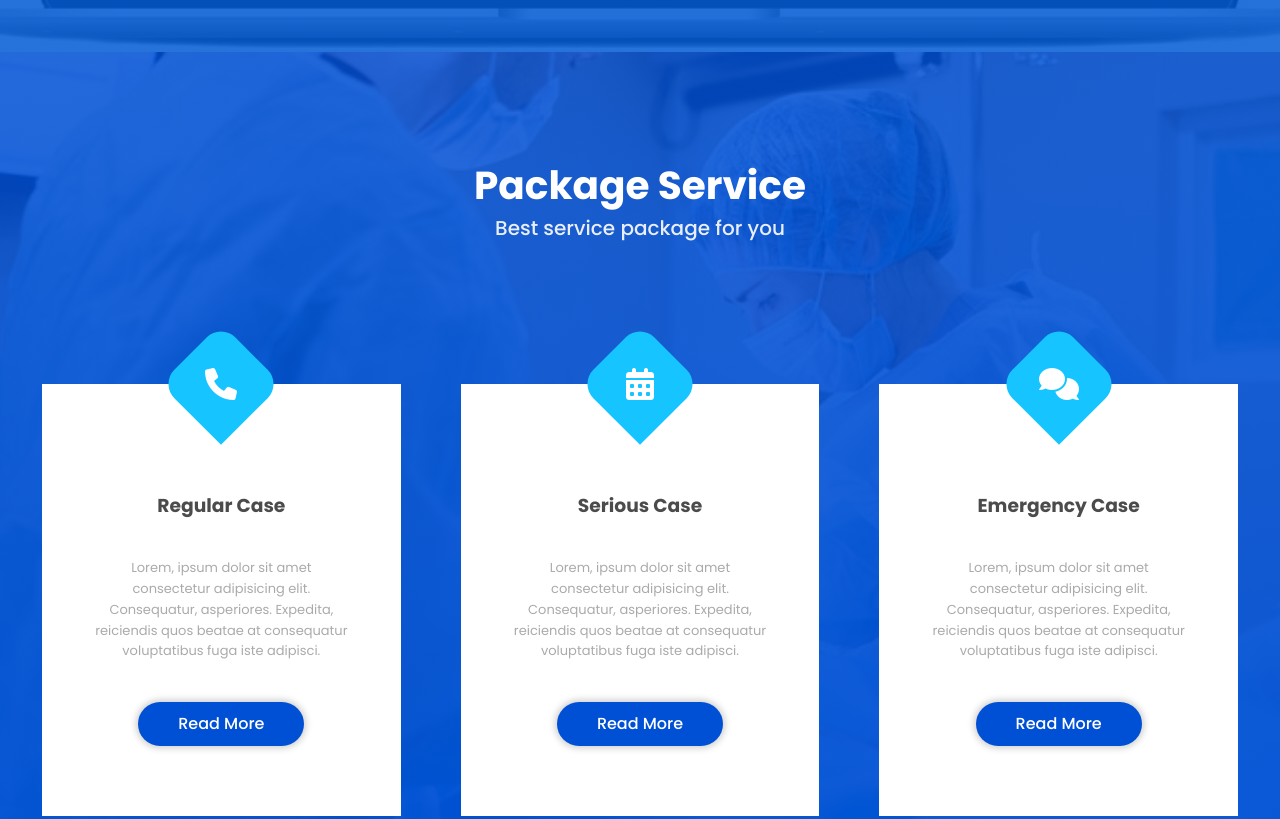
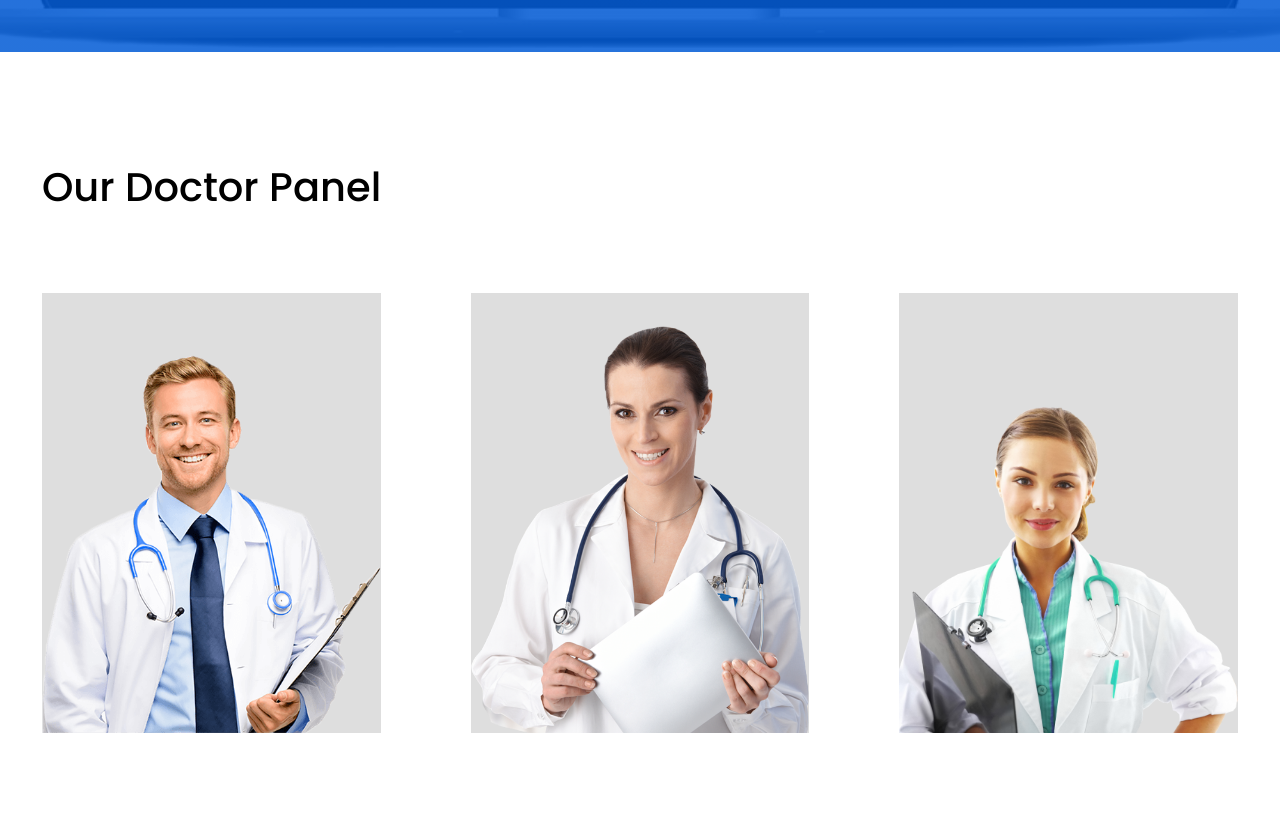
Before and after one commit to Ibrahim-Sikder/HospitalWebsite, a website: page index.html in a window 1280 px wide. Shown: the part 4617-5436 px from the top of the page. Drawn offline with Linux system fonts and the light colour scheme.

Commit message:
my-hospital-website-complete

```diff
--- a/index.html
+++ b/index.html
@@ -206,7 +206,45 @@
 
 <!--Banner section tow End -->
 <!--Doctor section Start -->
+<section id = "doc-panel" class = "doc-panel py" >
+    <div class = "container">
+        <div class = "section-head">
+            <h2>Our Doctor Panel</h2>
+        </div>
 
+        <div class = "doc-panel-inner grid">
+            <div class = "doc-panel-item">
+                <div class = "img flex">
+                    <img src = "images/doc-1.png" alt = "doctor image">
+                    <div class = "info text-center bg-blue text-white flex">
+                        <p class = "lead">samuel goe</p>
+                        <p class = "text-lg">Medicine</p>
+                    </div>
+                </div>
+            </div>
+
+            <div class = "doc-panel-item">
+                <div class = "img flex">
+                    <img src = "images/doc-2.png" alt = "doctor image">
+                    <div class = "info text-center bg-blue text-white flex">
+                        <p class = "lead">elizabeth ira</p>
+                        <p class = "text-lg">Cardiology</p>
+                    </div>
+                </div>
+            </div>
+
+            <div class = "doc-panel-item">
+                <div class = "img flex">
+                    <img src = "images/doc-3.png" alt = "doctor image">
+                    <div class = "info text-center bg-blue text-white flex">
+                        <p class = "lead">tanya collins</p>
+                        <p class = "text-lg">Medicine</p>
+                    </div>
+                </div>
+            </div>
+        </div>
+    </div>
+</section>
 <!-- end of doctors section -->
 
 <!-- package services section -->
```
